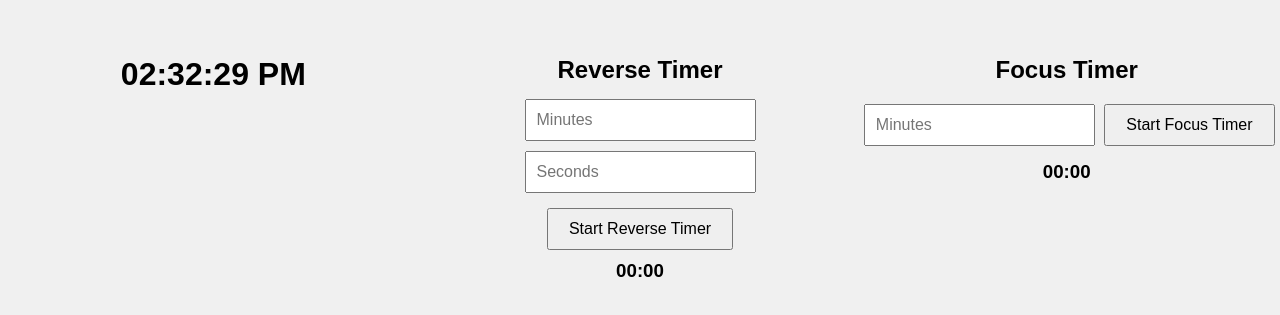
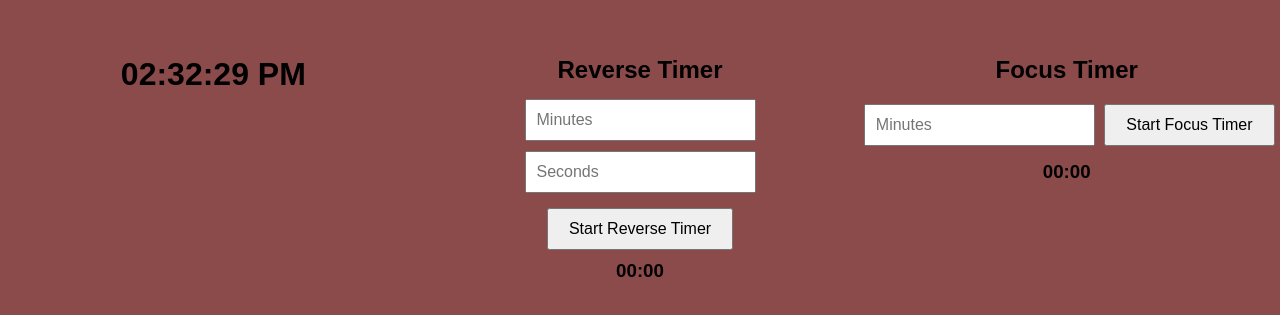
Before and after one commit to rohan44942/personal_clock, a plain HTML site: page index.html in a window 1280 px wide. Shown: the part 231-546 px from the top of the page. Drawn offline with Linux system fonts and the light colour scheme.

Commit message:
testing the branch

```diff
--- a/styles.css
+++ b/styles.css
@@ -5,14 +5,18 @@ body {
   height: 100vh;
   margin: 0;
   font-family: Arial, sans-serif;
-    background-color: #f0f0f0;
+  background-color: #8b4b4b;
 }
 
 .container {
   text-align: center;
+  border-radius: 1%;
+  border-color: black;
 }
 
-h1, h2, h3 {
+h1,
+h2,
+h3 {
   margin: 10px 0;
 }
 
@@ -41,7 +45,9 @@ button {
     width: 100%;
   }
 
-    .clock, .reverse-timer, .focus-timer {
+  .clock,
+  .reverse-timer,
+  .focus-timer {
     flex: 1;
   }
 }
```
Lines whose indentation alone changed are shown as unchanged.
